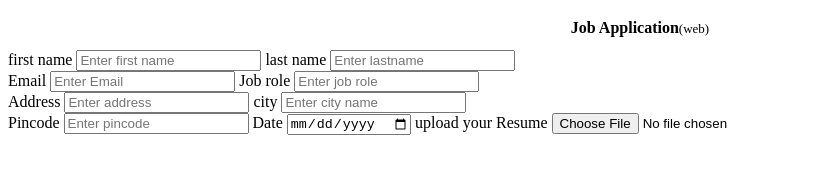
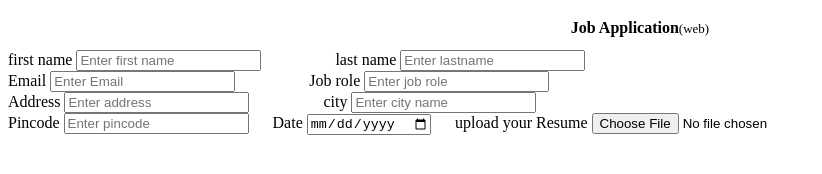
Before and after one commit to thamothiran2004/WebTutorial, a plain HTML site: page jobapplication.html in a window 1280 px wide. Shown: the whole page, without its empty margins (0-822 px from the left). Drawn offline with Linux system fonts and the light colour scheme.

Commit message:
in job app file was modified some features

```diff
--- a/jobapplication.html
+++ b/jobapplication.html
@@ -12,42 +12,42 @@
     <p style="font-size: small;display:inline-block">(web)</p>
     </div>
     <form>
-        <div class="row" style="display: inline;padding-right: 20;">
+        <div class="row" style="display: inline;padding-right: 20px;">
         <label>first name</label>
         <input type="text" placeholder="Enter first name">
         </div>
-        <div class="row 2" style="display: inline;padding-right: 20;">
+        <div class="row 2" style="display: inline;padding-left: 50px;">
             <label>last name</label>
             <input type="text" placeholder="Enter lastname">
         </div>
         <br>
-        <div class="row 3" style="display: inline;padding-right: 20;">
+        <div class="row 3" style="display: inline;padding-right: 20px;">
             <label>Email</label>
             <input type="text" placeholder="Enter Email">
         </div>
-        <div class="row 4" style="display: inline;padding-right: 20;">
+        <div class="row 4" style="display: inline;padding-left: 50px;">
             <label>Job role</label>
             <input type="text" placeholder="Enter job role">
         </div>
         <br>
-        <div class="row 5" style="display: inline;padding-right: 20;">
+        <div class="row 5" style="display: inline;padding-right: 20px;">
             <label>Address</label>
             <input type="text" placeholder="Enter address">
         </div>
-        <div class="row 6" style="display: inline;padding-right: 20;">
+        <div class="row 6" style="display: inline;padding-left: 50px;">
             <label>city</label>
             <input type="text" placeholder="Enter city name">
         </div>
         <br>
-        <div class="row 7" style="display: inline;padding-right: 20;">
+        <div class="row 7" style="display: inline;padding-right: 20px;">
             <label>Pincode</label>
             <input type="text" placeholder="Enter pincode">
         </div>
-        <div class="row 8" style="display: inline;padding-right: 20;">
+        <div class="row 8" style="display: inline;padding-right: 20px;">
             <label>Date</label>
             <input type="date">
         </div>
-        <div class="row 9" style="display: inline;padding-right: 20;">
+        <div class="row 9" style="display: inline;padding-right: 20px;">
             <label>upload your Resume</label>
             <input type="file">
         </div>
```
